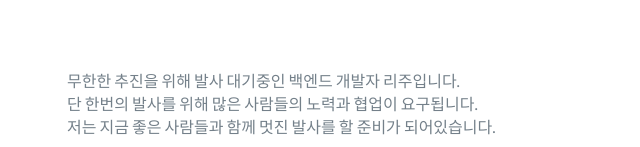
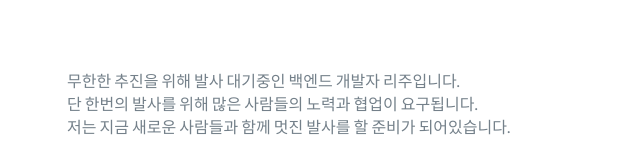
Before and after one commit to leezu2020/leezu.github.io, a website: page index.html in a window 1280 px wide. Shown: the part 805-952 px from the top of the page, 393-1033 px from the left. Drawn offline with nearby package versions, Linux system fonts and the light colour scheme.

Commit message:
소개 수정

```diff
--- a/index.html
+++ b/index.html
@@ -72,7 +72,7 @@
                     <p>
                         무한한 추진을 위해 발사 대기중인 백엔드 개발자 리주입니다.<br />
                         단 한번의 발사를 위해 많은 사람들의 노력과 협업이 요구됩니다. <br />
-                        저는 지금 좋은 사람들과 함께 멋진 발사를 할 준비가 되어있습니다.
+                        저는 지금 새로운 사람들과 함께 멋진 발사를 할 준비가 되어있습니다.
                     </p>
                 </div>
             </div>
```
